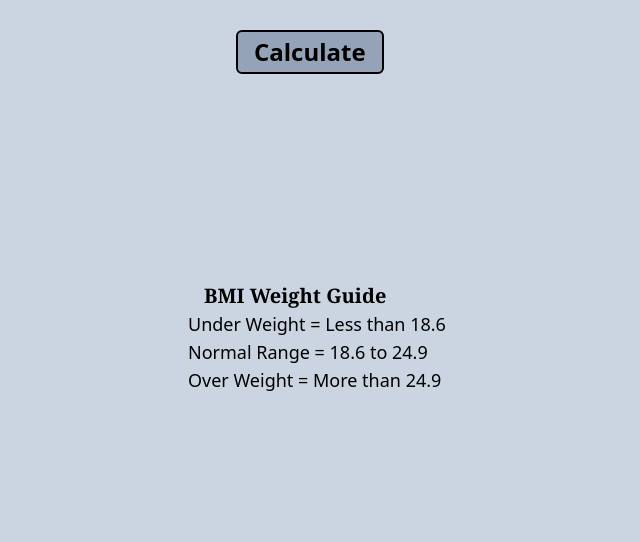
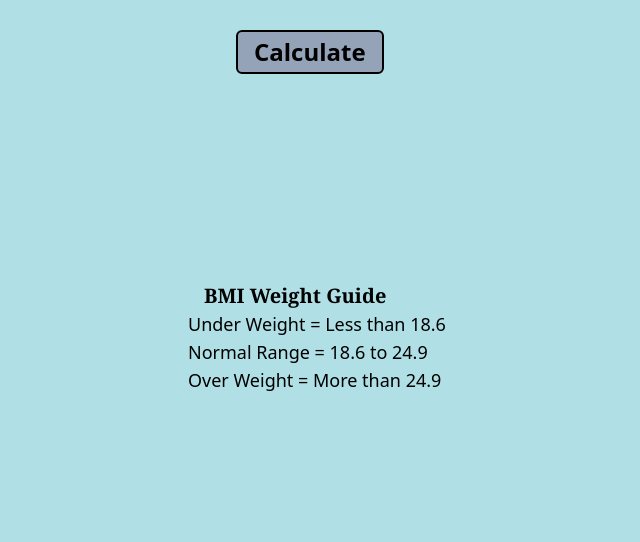
Before and after one commit to Riddhi2108/BMI_Calculator, a plain HTML site: page index.html in a window 1280 px wide. Shown: the part 258-800 px from the top of the page, without its empty margins (388-1028 px from the left). Drawn offline with Linux system fonts and the light colour scheme.

Commit message:
Update index.html

```diff
--- a/index.html
+++ b/index.html
@@ -6,7 +6,7 @@
     <title>BMI calculator</title>
     <link href="./output.css" rel="stylesheet">
 </head>
-<body class=" bg-slate-300 md:mx-48 lg:mx-60 xl:ml-96">
+<body style="background-color:powderblue;" class=" bg-slate-300 md:mx-48 lg:mx-60 xl:ml-96">
     <div class="container">
         <h1 class="text-xl  sm:text-2xl md:text-3xl lg:text-3xl xl:text-4xl font-bold font-serif lg:pl-40 pl-32 py-20 xl:py-8 pt-36 xl:pt-12 text-black">BMI Calculator</h1>
     <form>
```
